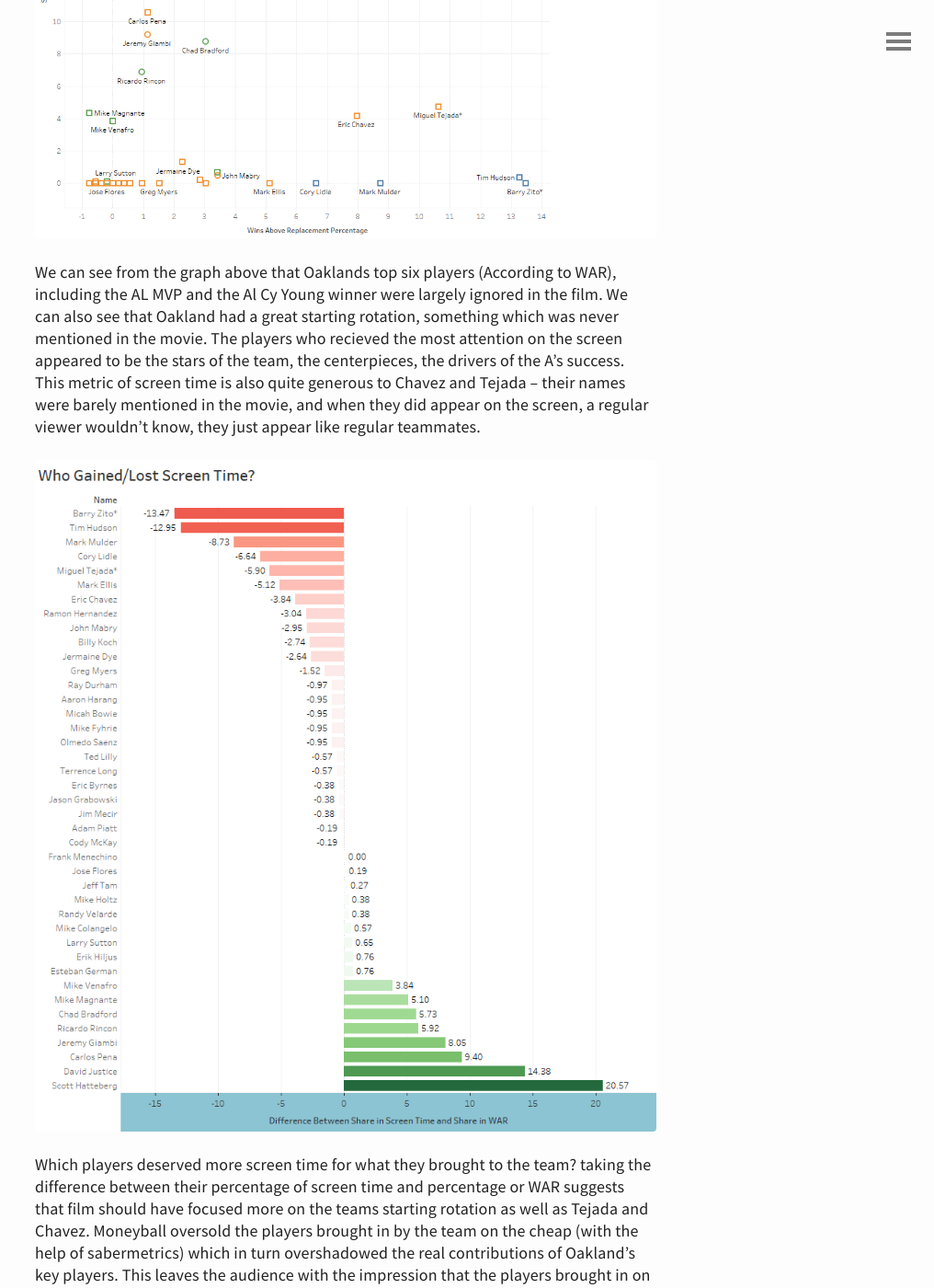
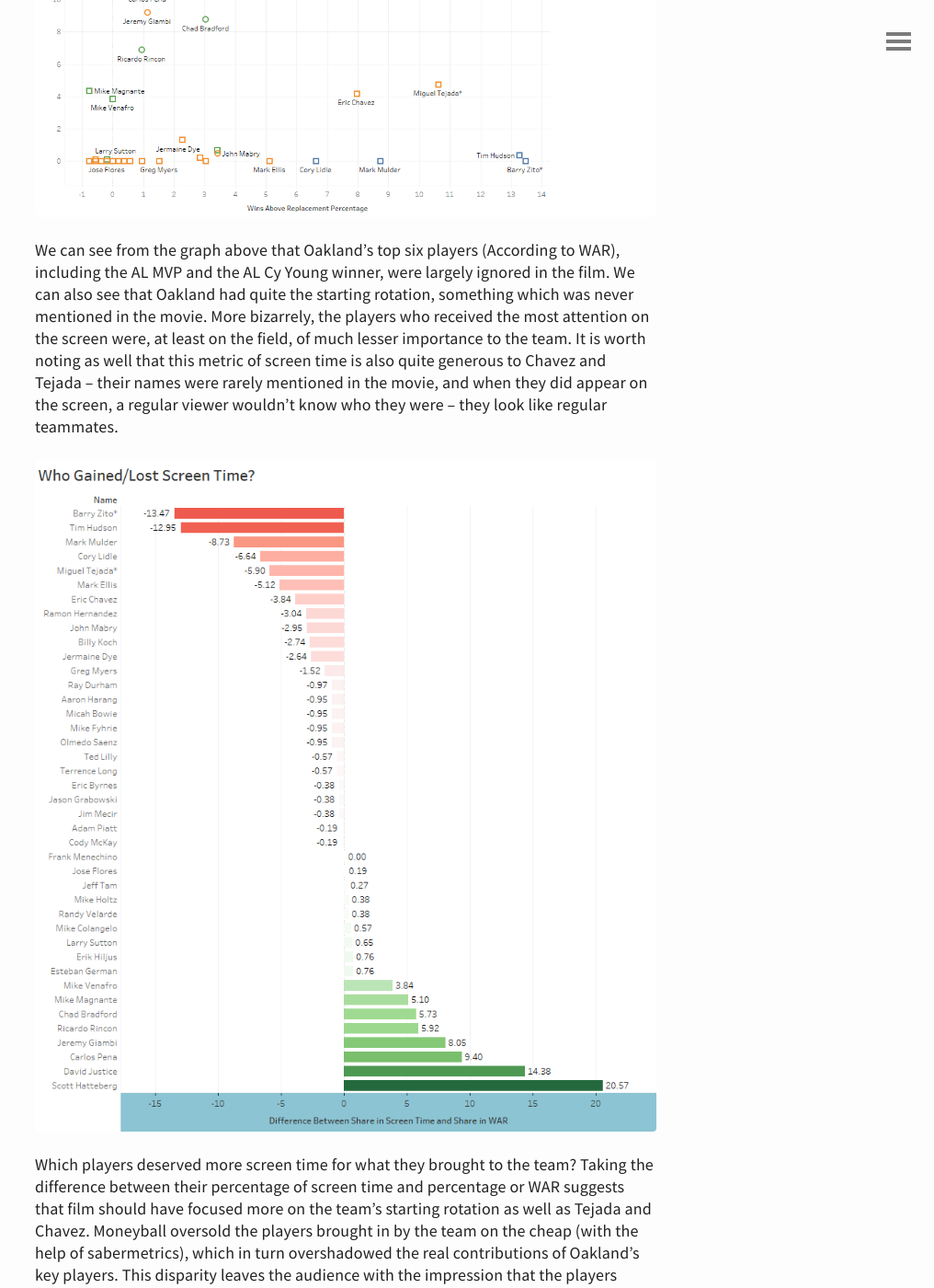
Before and after one commit to NumberHound/web, a Jekyll site: the page built from _posts/2019-11-05-The-Hidden-Side-of-Moneyball.md, in a window 1280 px wide and 1400 px high, scrolled down 1385 px. Shown: the whole window at 92% size, without its empty margins (264-1280 px from the left). Built offline with Jekyll 4.4.1, drawn with Linux system fonts in a browser that asks for light colours; some of the changed text lies outside the part shown.

Commit message:
Update 2019-11-05-The-Hidden-Side-of-Moneyball.md

```diff
--- a/_posts/2019-11-05-The-Hidden-Side-of-Moneyball.md
+++ b/_posts/2019-11-05-The-Hidden-Side-of-Moneyball.md
@@ -2,20 +2,20 @@
 title: The Hidden Side of Moneyball
 ---
 
-The movie [Moneyball](https://www.imdb.com/title/tt1210166/) came out in 2011 and was based on Michael Lewis' book. The film made 110.2 million USD at the box office and scored a 94% on Rotten Tomatoes. Moneyball focused on the [2002 Oakland A's](https://www.baseball-reference.com/teams/OAK/2002.shtml), and how, despite losing three key players ([Johnny Damon](https://www.baseball-reference.com/players/d/damonjo01.shtml), [Jason Giambi](https://www.baseball-reference.com/players/g/giambja01.shtml), and [Jason Isringhausen](https://www.baseball-reference.com/players/i/isrinja01.shtml)) the A's, with the help of some analytics, were able to make it back to the American League Playoffs. They were forced to be different because of their miniscule payroll.
+The movie [Moneyball](https://www.imdb.com/title/tt1210166/) came out in 2011 and was based on Michael Lewis' book. The film made 110.2 million USD at the box office and scored a 94% on Rotten Tomatoes. Moneyball focused on the [2002 Oakland A's](https://www.baseball-reference.com/teams/OAK/2002.shtml) and how, despite losing three key players ([Johnny Damon](https://www.baseball-reference.com/players/d/damonjo01.shtml), [Jason Giambi](https://www.baseball-reference.com/players/g/giambja01.shtml), and [Jason Isringhausen](https://www.baseball-reference.com/players/i/isrinja01.shtml)), the A's, with the help of some analytics, were able to make it back to the American League Playoffs. They were forced to be different because of their relatively minuscule payroll.
 
-In the film, the A's brought in [David Justice](https://www.baseball-reference.com/players/j/justida01.shtml), [Scott Hatteberg](https://www.baseball-reference.com/players/h/hattesc01.shtml), [Jeremy Giambi](https://www.baseball-reference.com/players/g/giambje01.shtml), and [Chad Braford](https://www.baseball-reference.com/players/b/bradfch01.shtml) to replace Damon, Giambi and Isringhausen (Note that Jeremy Giambi was later traded for [John Mabry](https://www.baseball-reference.com/players/m/mabryjo01.shtml)). And as the movie would have you believe, they played a huge part in Oakland's success the following season... But did they **really**?
+In the film, the A's brought in [David Justice](https://www.baseball-reference.com/players/j/justida01.shtml), [Scott Hatteberg](https://www.baseball-reference.com/players/h/hattesc01.shtml), [Jeremy Giambi](https://www.baseball-reference.com/players/g/giambje01.shtml), and [Chad Bradford](https://www.baseball-reference.com/players/b/bradfch01.shtml) to replace Damon, Giambi and Isringhausen (Note that Jeremy Giambi was later traded for [John Mabry](https://www.baseball-reference.com/players/m/mabryjo01.shtml)). And as the movie would have you believe, they played a considerable part in Oakland's success the following season... But did they **really**?
 
-As pointed out in [The Sabermetric Revolution](https://www.amazon.ca/Sabermetric-Revolution-Assessing-Analytics-Baseball/dp/0812245725), Moneyball spent a lot of time selling the stories and the impact of the players brought in on the cheap. The movie actually leaves the viewer with the impression that the center pieces of the team were Hatteberg, Giambi, Justice, and Bradford. The first three were role players at best, combining for 5.6 [wins above replacement](https://www.baseball-reference.com/about/war_explained.shtml) (WAR) during the 2002 season. However, they are the players seen most in the film, and based on the coverage they get in moneyball, one might think they are the most important and were the key to the A's success that season.
+As pointed out in [The Sabermetric Revolution](https://www.amazon.ca/Sabermetric-Revolution-Assessing-Analytics-Baseball/dp/0812245725), Moneyball spent much time selling the stories and the impact of the players brought in on the cheap. The movie leaves the viewer with the impression that the centrepieces of the team were Hatteberg, Giambi, Justice, and Bradford. The first three were role players at best, combining for 5.6 [wins above replacement](https://www.baseball-reference.com/about/war_explained.shtml) (WAR) during the 2002 season. However, they are the players seen most in the film and based on the coverage they get in Moneyball; one might think they are the most important and were the key to the A's success that season.
 
-In reality, the A's already had a great team in place -- [Eric Chavez](https://www.baseball-reference.com/players/c/chaveer01.shtml) the five time gold glover, [Miguel Tejada](https://www.baseball-reference.com/players/t/tejadmi01.shtml) the six time all-star and actuall the American League MVP in 2002, and the two time all-star [Jermaine Dye](https://www.baseball-reference.com/players/d/dyeje01.shtml). Something which is also completely ignored is how good the A's pitching was in 2002. Led by an excellent pitching staff which included 2002 Amnerican League Cy Young Winner [Barry Zito](https://www.baseball-reference.com/players/z/zitoba01.shtml). However, these great players were largely ignored. So how much screen time (measured here as seconds being talked about in the movie plus seconds on the screen) did each player get relative to their value?
+In reality, the A's already had a great team in place -- [Eric Chavez](https://www.baseball-reference.com/players/c/chaveer01.shtml) the five-time gold glover, [Miguel Tejada](https://www.baseball-reference.com/players/t/tejadmi01.shtml) the six-time all-star and the American League MVP in 2002, and the two-time all-star [Jermaine Dye](https://www.baseball-reference.com/players/d/dyeje01.shtml). Something which is also wholly ignored is how good the A's pitching was in 2002 -- led by an excellent pitching staff which included 2002 American League Cy Young winner [Barry Zito](https://www.baseball-reference.com/players/z/zitoba01.shtml). However, these great players were largely ignored. So how much screen time (measured here as seconds being talked about in the movie plus seconds on the screen) did each player get relative to their value?
 
 ![The Hidden Side to Moneyball](/img/moneyball/moneyball2.png "WAR% Versus Screen%")
 
-We can see from the graph above that Oaklands top six players (According to WAR), including the AL MVP and the Al Cy Young winner were largely ignored in the film. We can also see that Oakland had a great starting rotation, something which was never mentioned in the movie. The players who recieved the most attention on the screen appeared to be the stars of the team, the centerpieces, the drivers of the A's success. This metric of screen time is also quite generous to Chavez and Tejada -- their names were barely mentioned in the movie, and when they did appear on the screen, a regular viewer wouldn't know, they just appear like regular teammates.
+We can see from the graph above that Oakland's top six players (According to WAR), including the AL MVP and the AL Cy Young winner, were largely ignored in the film. We can also see that Oakland had quite the starting rotation, something which was never mentioned in the movie. More bizarrely, the players who received the most attention on the screen were, at least on the field, of much lesser importance to the team. It is worth noting as well that this metric of screen time is also quite generous to Chavez and Tejada -- their names were rarely mentioned in the movie, and when they did appear on the screen, a regular viewer wouldn't know who they were -- they look like regular teammates.
 
 ![The Hidden Side to Moneyball](/img/moneyball/Moneyball1.png "Less screen time")
 
-Which players deserved more screen time for what they brought to the team? taking the difference between their percentage of screen time and percentage or WAR suggests that film should have focused more on the teams starting rotation as well as Tejada and Chavez. Moneyball oversold the players brought in by the team on the cheap (with the help of sabermetrics) which in turn overshadowed the real contributions of Oakland's key players. This leaves the audience with the impression that the players brought in on the cheap were the team MVP's.
+Which players deserved more screen time for what they brought to the team? Taking the difference between their percentage of screen time and percentage or WAR suggests that film should have focused more on the team's starting rotation as well as Tejada and Chavez. Moneyball oversold the players brought in by the team on the cheap (with the help of sabermetrics), which in turn overshadowed the real contributions of Oakland's key players. This disparity leaves the audience with the impression that the players brought in on the cheap were significant contributors.
 
 _The original discussion of this critique of Moneyball can be found in chapter 1 of [The Sabermetric Revolution](https://www.amazon.ca/Sabermetric-Revolution-Assessing-Analytics-Baseball/dp/0812245725). This post is an extension of that chapter which takes the discussion and tests it with data from the movie. The data used for this post is avaliable in a read only Excel file in NumberHound's data repository on [Github](https://github.com/NumberHound/Data/tree/master/Posts/The%20Hidden%20Side%20of%20Moneyball)._
```
